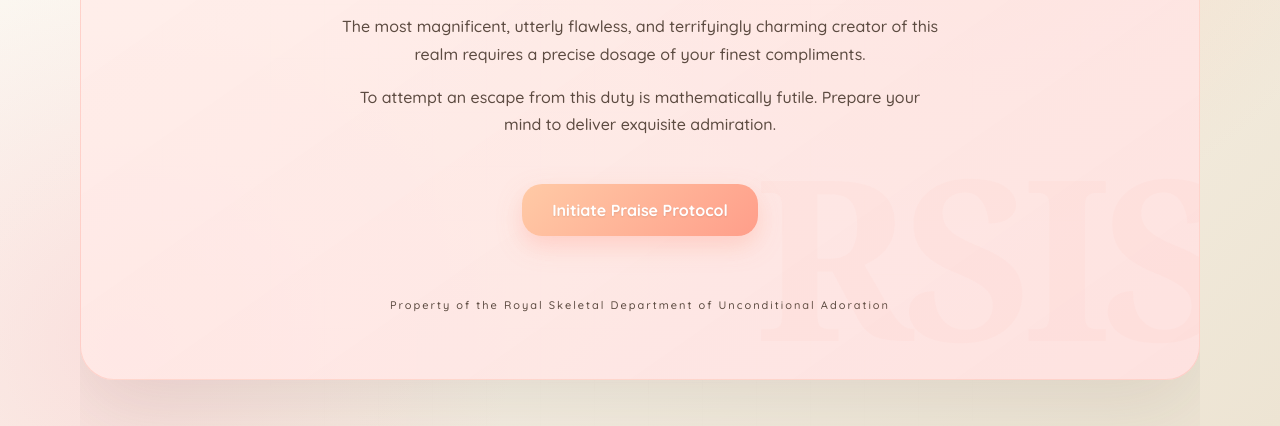
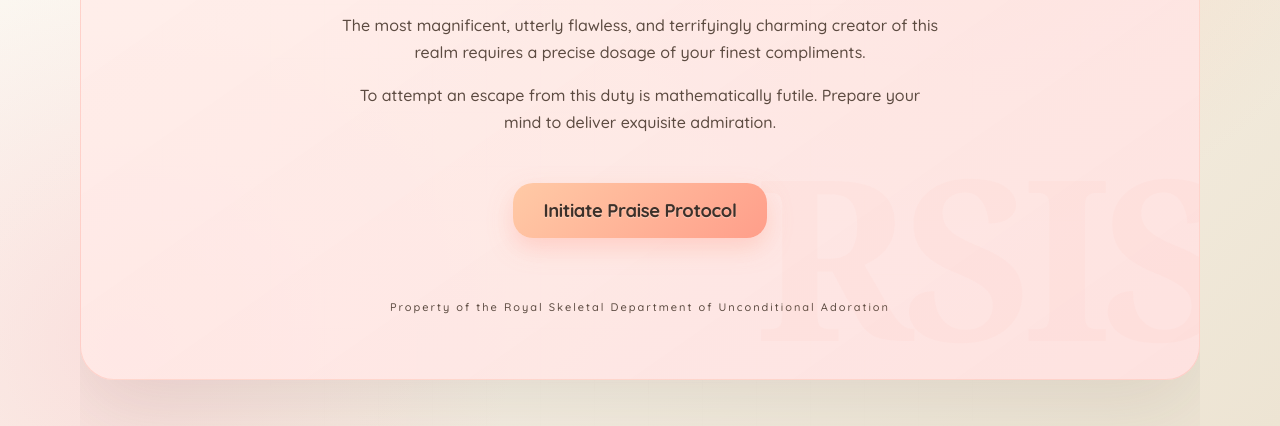
Before and after one commit to gveronya-star/skull, a plain HTML site: page index.html in a window 1280 px wide. Shown: the part 374-800 px from the top of the page. Drawn offline with Linux system fonts and the light colour scheme.

Commit message:
Update intro.css

```diff
--- a/intro.css
+++ b/intro.css
@@ -96,11 +96,17 @@ body::before {
   border-radius: 20px;
   /* Нежно-персиковый весенний градиент */
   background: linear-gradient(135deg, #ffcaa6, #ff9e8a);
-  color: #ffffff;
+
+  /* --- НОВЫЕ НАСТРОЙКИ ТЕКСТА --- */
+  color: #3d312a; /* Глубокий кофейный цвет для отличной читаемости */
+  font-size: 1.15rem; /* Сделали буквы крупнее (примерно 18-19px) */
+  letter-spacing: -0.02em; /* Чуть сблизили буквы (отрицательное значение) */
+  text-shadow: 0 1px 1px rgba(255, 255, 255, 0.4); /* Светлый блик вместо тёмной тени */
+  /* ------------------------------ */
+
   text-decoration: none;
   font-family: 'Quicksand', sans-serif;
   font-weight: 700;
-  text-shadow: 0 1px 2px rgba(0,0,0,0.1);
   box-shadow: 0 10px 25px rgba(255, 158, 138, 0.35);
   transition: transform 220ms ease, box-shadow 220ms ease;
 }
```
